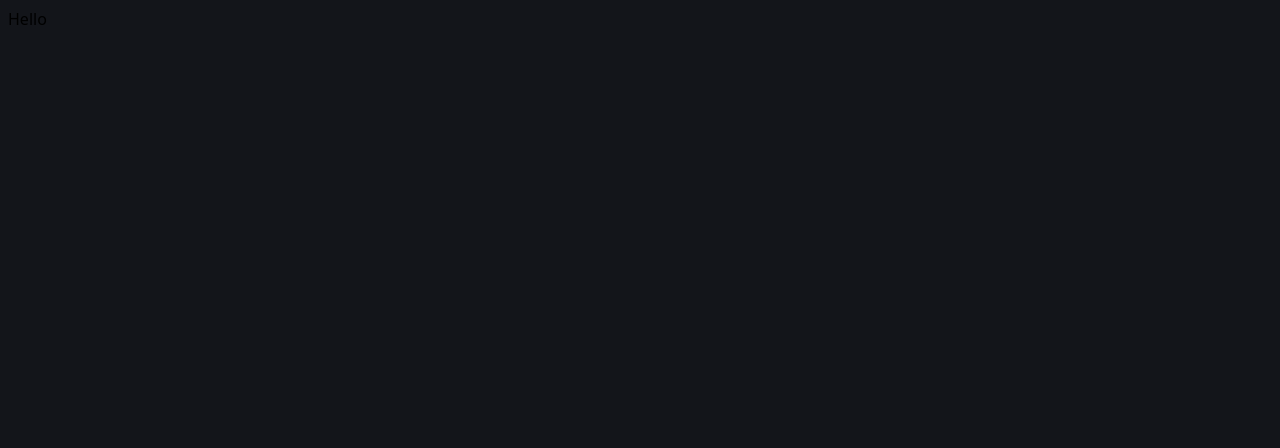
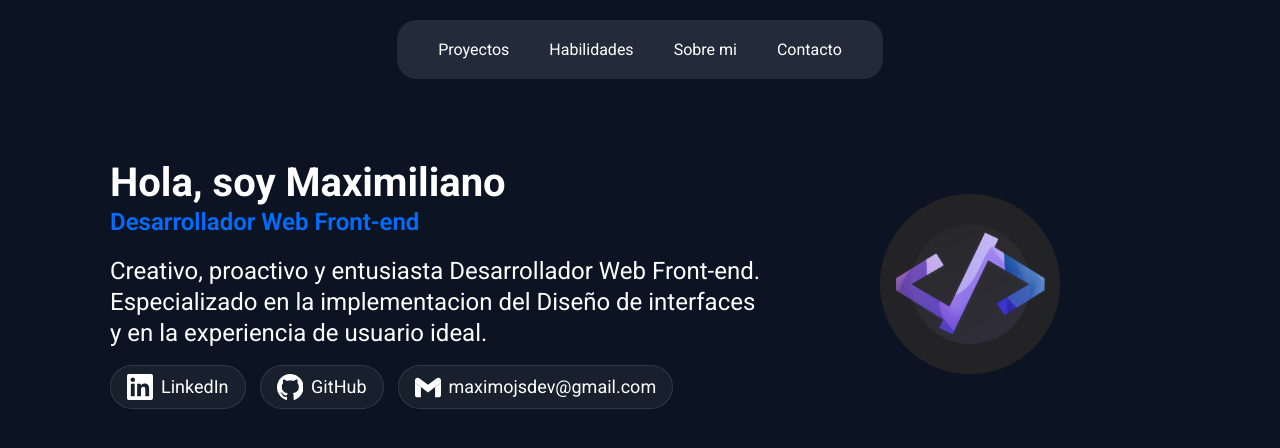
Before and after one commit to MaximoJSDev/MaximoJSDev.github.io, an Astro site: page / in a window 1280 px wide. Built offline with nearby package versions, Linux system fonts and the light colour scheme; Astro itself is replaced by a stand-in of ours.

Commit message:
Agrega el home page

```diff
--- /dev/null
+++ b/src/components/Header.astro
@@ -0,0 +1,32 @@
+<nav>
+  <ul>
+    <li><a href="/#proyectos">Proyectos</a></li>
+    <li><a href="/#habilidades">Habilidades</a></li>
+    <li><a href="/#sobre-mi">Sobre mi</a></li>
+    <li><a href="/#contacto">Contacto</a></li>
+  </ul>
+</nav>
+<style>
+  nav {
+    display: flex;
+    align-items: center;
+    justify-content: center;
+    padding-top: 20px;
+  }
+  ul {
+    display: flex;
+    align-items: center;
+    justify-content: center;
+    column-gap: 40px;
+    padding: 20px 41px;
+    background-color: #232b3a;
+    border-radius: 20px;
+  }
+  li {
+    list-style: none;
+  }
+  a {
+    color: #fff;
+    text-decoration: none;
+  }
+</style>
--- /dev/null
+++ b/src/components/NavContact.astro
@@ -0,0 +1,55 @@
+---
+import Linkedin from "@/assets/Linkedin.astro";
+import Github from "@/assets/Github.astro";
+import Email from "@/assets/Email.astro";
+---
+
+<nav>
+  <a target="_blank" href="https://www.linkedin.com/in/MaximoJSDev/">
+    <Linkedin />
+    LinkedIn
+  </a>
+  <a target="_blank" href="https://github.com/MaximoJSDev">
+    <Github />
+    GitHub
+  </a>
+  <a target="_blank" href="https://maximojsdev@gmail.com">
+    <Email />
+    maximojsdev@gmail.com
+  </a>
+</nav>
+<style is:global>
+  a:has(> svg):hover svg {
+    filter: grayscale(0) brightness(100%);
+    transform: scale(1.1);
+  }
+</style>
+<style>
+  nav {
+    display: flex;
+    align-items: center;
+    column-gap: 14px;
+    margin-top: 15px;
+  }
+  a {
+    font-size: 18px;
+    display: flex;
+    align-items: center;
+    justify-content: center;
+    color: #fff;
+    text-decoration: none;
+    column-gap: 8px;
+    background-color: #18202e;
+    padding: 8px 16px;
+    border-radius: 30px;
+    border: 1px solid rgb(255 255 255 / 11%);
+    transition: transform 0.3s;
+  }
+  a:hover {
+    transform: scale(1.05);
+  }
+  img {
+    height: 42px;
+    width: 42px;
+  }
+</style>
--- a/src/layouts/Layout.astro
+++ b/src/layouts/Layout.astro
@@ -25,18 +25,11 @@ const { title } = Astro.props;
 		<meta name="robots" content="index, follow" />
 		<meta name="author" content="Eduardo maximiliano" />
 		<meta name="theme-color" content="#303443" />
-		<meta
-			property="og:image"
-			content="https://avatars.githubusercontent.com/u/82767376?s=400&u=87460c41ac5ec28ca91668311c76a2f7a292de7e&v=4"
-		/>
+		<meta property="og:image" content="/images/logo.webp" />
 		<meta property="og:image:alt" content="MaximoJSDev - Logo" />
 
 		<link rel="canonical" href="https://MaximoJSDev.github.io/" />
-		<link
-			rel="shortcut icon"
-			href="https://avatars.githubusercontent.com/u/82767376?s=400&u=87460c41ac5ec28ca91668311c76a2f7a292de7e&v=4"
-			type="image/png"
-		/>
+		<link rel="shortcut icon" href="/images/logo.webp" type="image/webp" />
 		<link rel="preconnect" href="https://fonts.googleapis.com" />
 		<link rel="preconnect" href="https://fonts.gstatic.com" crossorigin />
 		<link
@@ -50,30 +43,18 @@ const { title } = Astro.props;
 </html>
 <style is:global>
 	:root {
-		--accent: 136, 58, 234;
-		--accent-light: 224, 204, 250;
-		--accent-dark: 49, 10, 101;
-		--accent-gradient: linear-gradient(
-			45deg,
-			rgb(var(--accent)),
-			rgb(var(--accent-light)) 30%,
-			white 60%
-		);
+		--primaryColor: #006dff;
 	}
-	html {
-		font-family: system-ui, sans-serif;
-		background: #13151a;
-		background-size: 224px;
+	*,
+	*::after,
+	*::before {
+		box-sizing: border-box;
+		padding: 0;
+		margin: 0;
 	}
-	code {
-		font-family:
-			Menlo,
-			Monaco,
-			Lucida Console,
-			Liberation Mono,
-			DejaVu Sans Mono,
-			Bitstream Vera Sans Mono,
-			Courier New,
-			monospace;
+	body {
+		background-color: #0c1423;
+		color: #fff;
+		font-family: "Roboto";
 	}
 </style>
--- a/src/pages/index.astro
+++ b/src/pages/index.astro
@@ -1,9 +1,57 @@
 ---
 import Layout from "../layouts/Layout.astro";
+import Header from "@/components/Header.astro";
+import NavContact from "@/components/NavContact.astro";
 ---
 
 <Layout title="Eduardo Maximiliano | Desarrollador Web & Diseñador UI/UX">
-	<main>Hello</main>
+	<Header />
+	<main>
+		<section id="inicio">
+			<article class="inicio__article">
+				<h1 class="inicio__title">Hola, soy Maximiliano</h1>
+				<h3 class="inicio__subtitle">Desarrollador Web Front-end</h3>
+				<p class="inicio__text">
+					Creativo, proactivo y entusiasta Desarrollador Web Front-end.
+					Especializado en la implementacion del Diseño de interfaces y en la
+					experiencia de usuario ideal.
+				</p>
+				<NavContact />
+			</article>
+			<img src="/images/logo.webp" alt="" />
+		</section>
+	</main>
 </Layout>
 
-<style></style>
+<style>
+	#inicio {
+		display: flex;
+		align-items: center;
+		margin-top: 80px;
+	}
+	.inicio__article {
+		max-width: 660px;
+		margin-right: 110px;
+	}
+	.inicio__title {
+		font-size: 40px;
+		margin-bottom: 2px;
+	}
+	.inicio__subtitle {
+		font-size: 24px;
+		font-weight: 600;
+		color: var(--primaryColor);
+		margin-bottom: 20px;
+	}
+	.inicio__text {
+		font-size: 24px;
+		line-height: 130%;
+	}
+	#inicio img {
+		width: 180px;
+	}
+	main {
+		width: 1060px;
+		margin-inline: auto;
+	}
+</style>
```
